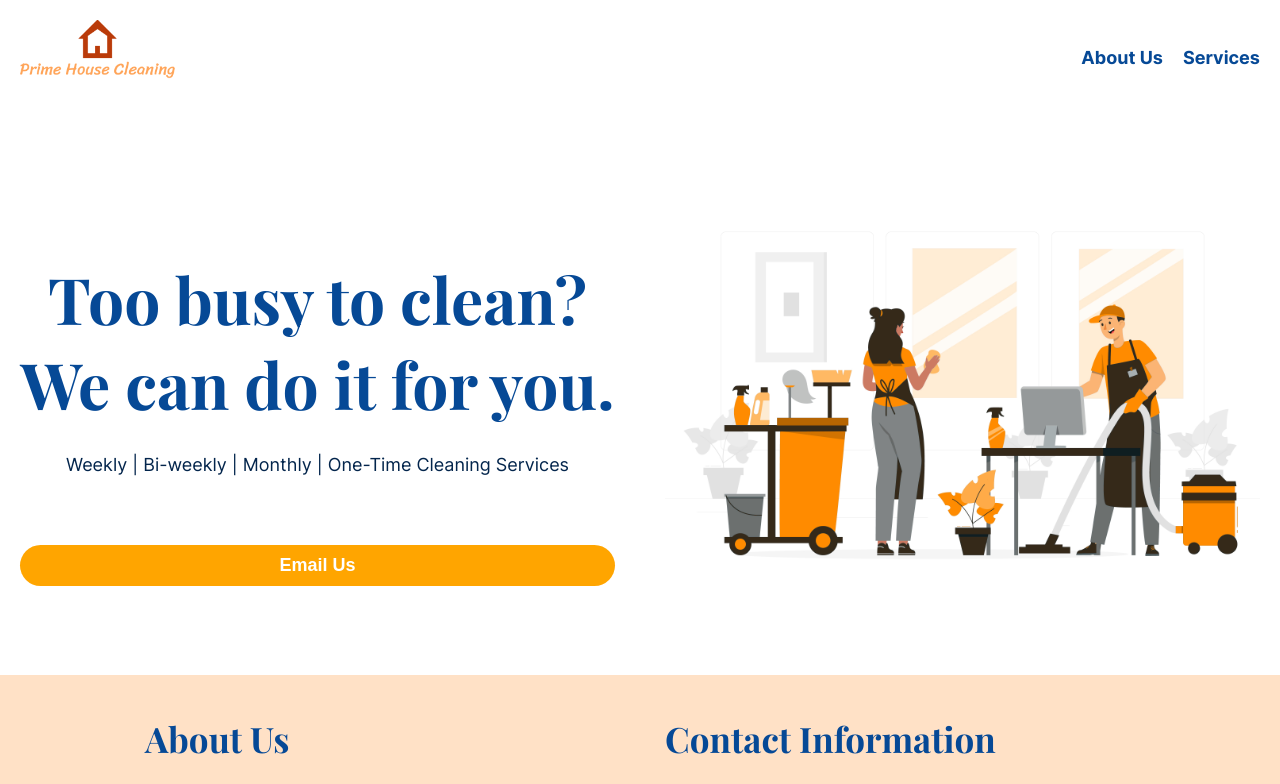
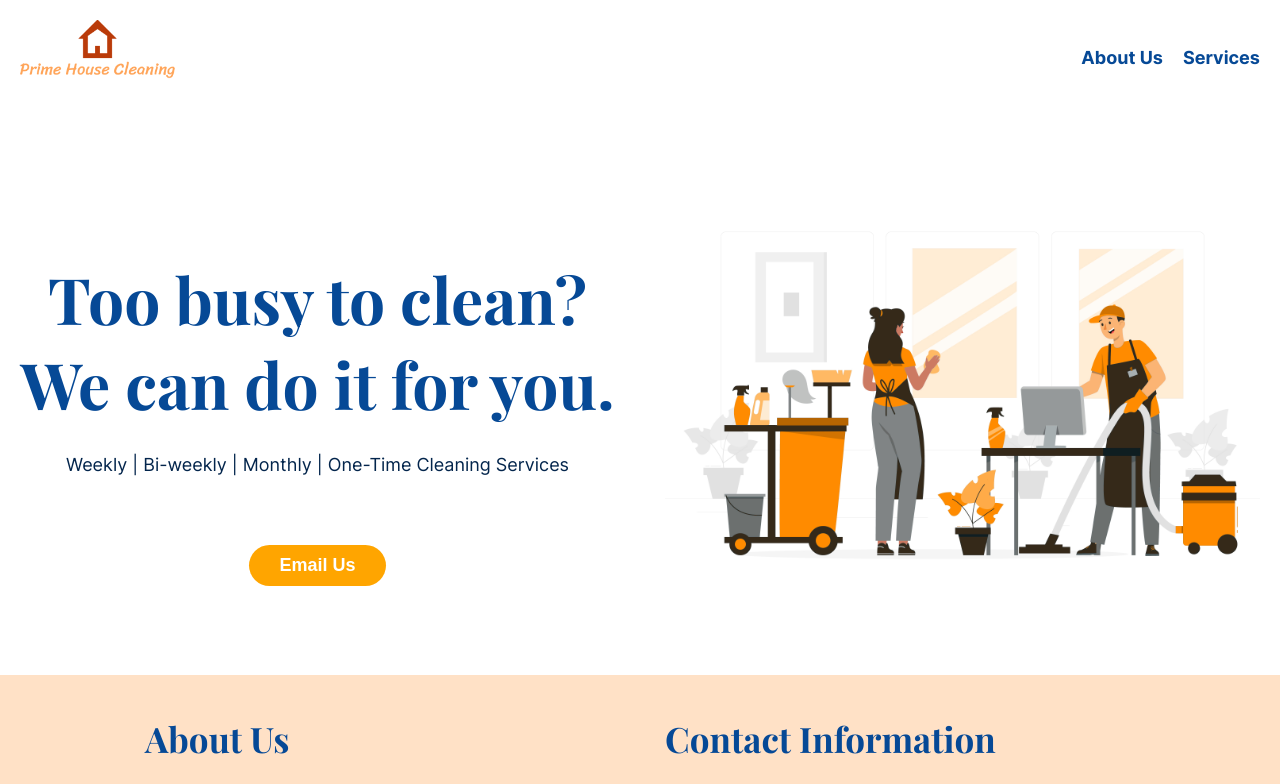
Before and after one commit to barros-m/prime-house-cleaning, a React (Create React App) app: page / in a window 1280 px wide. Shown: the top 784 px of the page. Built offline with nearby package versions, Linux system fonts and the light colour scheme; the HTML template or start-up script is replaced by a standard one.

Commit message:
Improved button width on hero

```diff
--- a/src/components/Hero/Hero.css
+++ b/src/components/Hero/Hero.css
@@ -33,7 +33,7 @@
 }
 
 .cta-button {
-  padding: 10px 20px;
+  padding: 10px 30px;
   font-size: 18px;
   font-weight: bold;
   background-color: #FFA500;
@@ -42,6 +42,11 @@
   border-radius: 50px;
   cursor: pointer;
   transition: background-color 0.5s ease;
+}
+
+.button-group {
+  margin-left: auto;
+  margin-right: auto;
 }
 
 .cta-button:hover {
--- a/src/components/Hero/Hero.js
+++ b/src/components/Hero/Hero.js
@@ -9,7 +9,10 @@ const Hero = () => {
       <div className="hero-content">
         <h1 className="slogan">Too busy to clean?<br/>We can do it for you.</h1>
         <p className="subtitle">Weekly | Bi-weekly | Monthly | One-Time Cleaning Services</p>
-        <button className="cta-button">Email Us</button>
+        <div className='button-group'>
+          <button className="cta-button">Email Us</button>
+        </div>
+
       </div>
       <div className="hero-image">
         <img src={cleaningImage} alt="Cleaning" />
```
